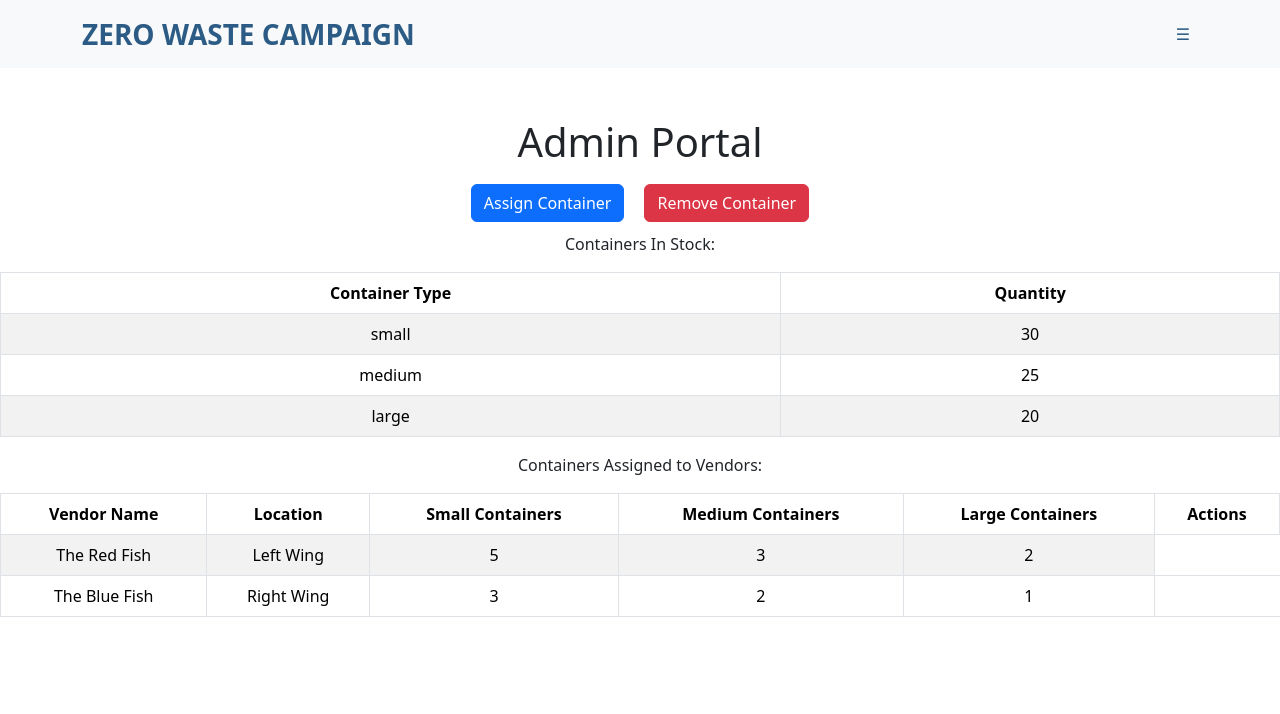
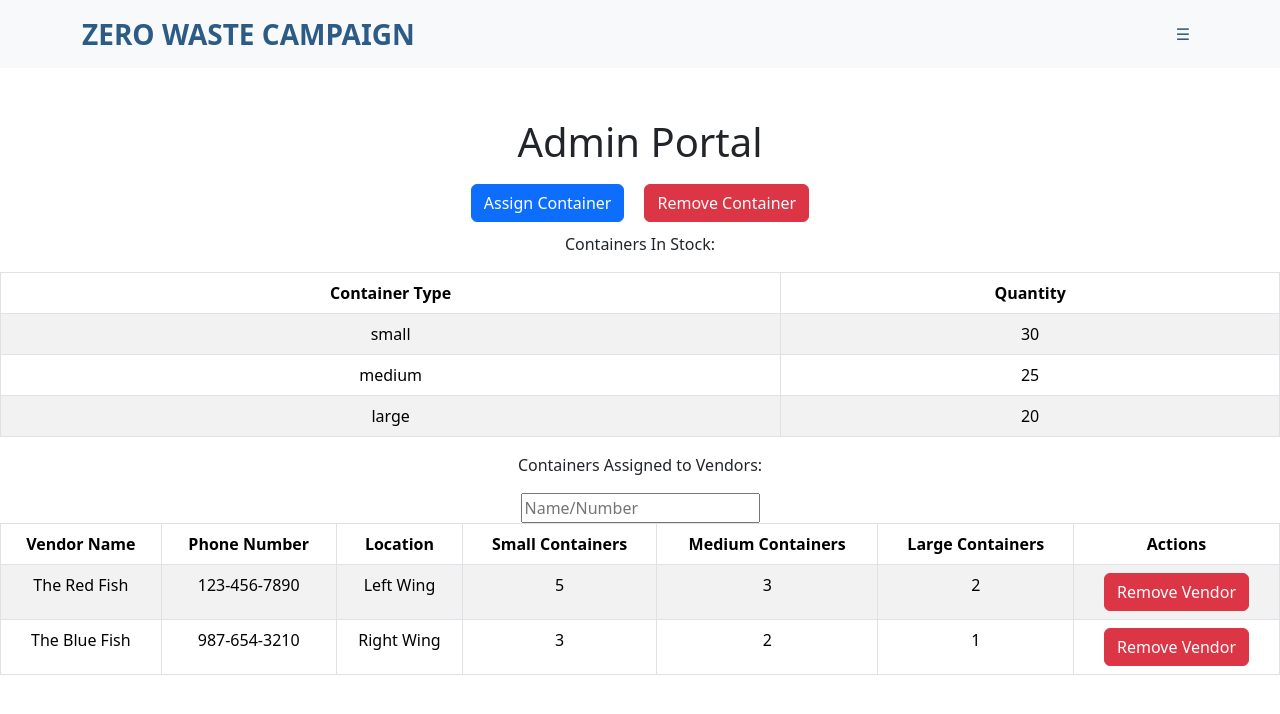
Before and after one commit to HACC2023/Sake, a React (Vite) app in the folder frontend/: page /admin in a window 1280 px wide. Shown: the top 714 px of the page. Built offline with nearby package versions, Linux system fonts and the light colour scheme.

Commit message:
more admin work

```diff
--- a/frontend/src/screens/Admin.jsx
+++ b/frontend/src/screens/Admin.jsx
@@ -11,19 +11,36 @@ const Admin = () => {
 
 
   const [containersAssigned, setContainersAssigned] = useState([
-    { id: 1, vendorName: 'The Red Fish', location: 'Left Wing', smallContainers: 5, mediumContainers: 3, largeContainers: 2 },
-    { id: 2, vendorName: 'The Blue Fish', location: 'Right Wing', smallContainers: 3, mediumContainers: 2, largeContainers: 1 },
+    { id: 1, vendorName: 'The Red Fish', phoneNumber: '123-456-7890', location: 'Left Wing', smallContainers: 5, mediumContainers: 3, largeContainers: 2 },
+    { id: 2, vendorName: 'The Blue Fish', phoneNumber: '987-654-3210', location: 'Right Wing', smallContainers: 3, mediumContainers: 2, largeContainers: 1 },
   ]);
 
   // State for modals and other UI interactions
   const [showAssignModal, setShowAssignModal] = useState(false);
   const [showRemoveModal, setShowRemoveModal] = useState(false);
-
+  const [searchQuery, setSearchQuery] = useState('');
 
   const handleShowAssignModal = () => setShowAssignModal(true);
   const handleCloseAssignModal = () => setShowAssignModal(false);
   const handleShowRemoveModal = () => setShowRemoveModal(true);
   const handleCloseRemoveModal = () => setShowRemoveModal(false);
+  const [showRemoveVendorModal, setShowRemoveVendorModal] = useState(false);
+  const [selectedVendor, setSelectedVendor] = useState(null);
+
+  const handleShowRemoveVendorModal = (vendor) => {
+    setSelectedVendor(vendor);
+    setShowRemoveVendorModal(true);
+  };
+  const handleCloseRemoveVendorModal = () => setShowRemoveVendorModal(false);
+
+
+  const handleRemoveVendor = () => {// needs function to actually remove
+    setContainersAssigned((prevVendors) =>
+      prevVendors.filter((vendor) => vendor.id !== selectedVendor.id)
+    );
+    handleCloseRemoveVendorModal();
+  };
+
 
   const handleAssignContainer = () => {
 
@@ -34,6 +51,10 @@ const Admin = () => {
 
     handleCloseRemoveModal();
   };
+
+  const filteredVendors = containersAssigned.filter((vendor) =>
+    vendor.vendorName.includes(searchQuery) || vendor.phoneNumber.includes(searchQuery)
+  );
 
   return (
     <div style={{ textAlign: 'center', marginTop: '50px' }}>
@@ -81,6 +102,26 @@ const Admin = () => {
           </Button>
           <Button variant="primary" onClick={handleAssignContainer}>
             Assign
+          </Button>
+        </Modal.Footer>
+      </Modal>
+
+      {/* Remove Vendor Modal */}
+      <Modal show={showRemoveVendorModal} onHide={handleCloseRemoveVendorModal}>
+        <Modal.Header closeButton>
+          <Modal.Title>Remove Vendor</Modal.Title>
+        </Modal.Header>
+        <Modal.Body>
+          {selectedVendor && (
+            <p>Are you sure you want to remove {selectedVendor.vendorName}?</p>
+          )}
+        </Modal.Body>
+        <Modal.Footer>
+          <Button variant="secondary" onClick={handleCloseRemoveVendorModal}>
+            Cancel
+          </Button>
+          <Button variant="danger" onClick={handleRemoveVendor}>
+            Confirm
           </Button>
         </Modal.Footer>
       </Modal>
@@ -140,10 +181,20 @@ const Admin = () => {
 
       {/* Containers Assigned to Vendors Table */}
       <p>Containers Assigned to Vendors:</p>
-      <Table striped bordered hover>
+
+{/* search bar */}
+<input
+        type="text"
+        placeholder="Name/Number"
+        value={searchQuery}
+        onChange={(e) => setSearchQuery(e.target.value)}
+      />
+
+<Table striped bordered hover>
         <thead>
           <tr>
             <th>Vendor Name</th>
+            <th>Phone Number</th>
             <th>Location</th>
             <th>Small Containers</th>
             <th>Medium Containers</th>
@@ -152,14 +203,19 @@ const Admin = () => {
           </tr>
         </thead>
         <tbody>
-          {containersAssigned.map((vendor) => (
+          {filteredVendors.map((vendor) => (
             <tr key={vendor.id}>
               <td>{vendor.vendorName}</td>
+              <td>{vendor.phoneNumber}</td>
               <td>{vendor.location}</td>
               <td>{vendor.smallContainers}</td>
               <td>{vendor.mediumContainers}</td>
               <td>{vendor.largeContainers}</td>
-              {/* Add buttons or actions for the admin to manage containers assigned to vendors */}
+              <td>
+                <Button variant="danger" onClick={() => handleShowRemoveVendorModal(vendor)}>
+                  Remove Vendor
+                </Button>
+              </td>
             </tr>
           ))}
         </tbody>
```
